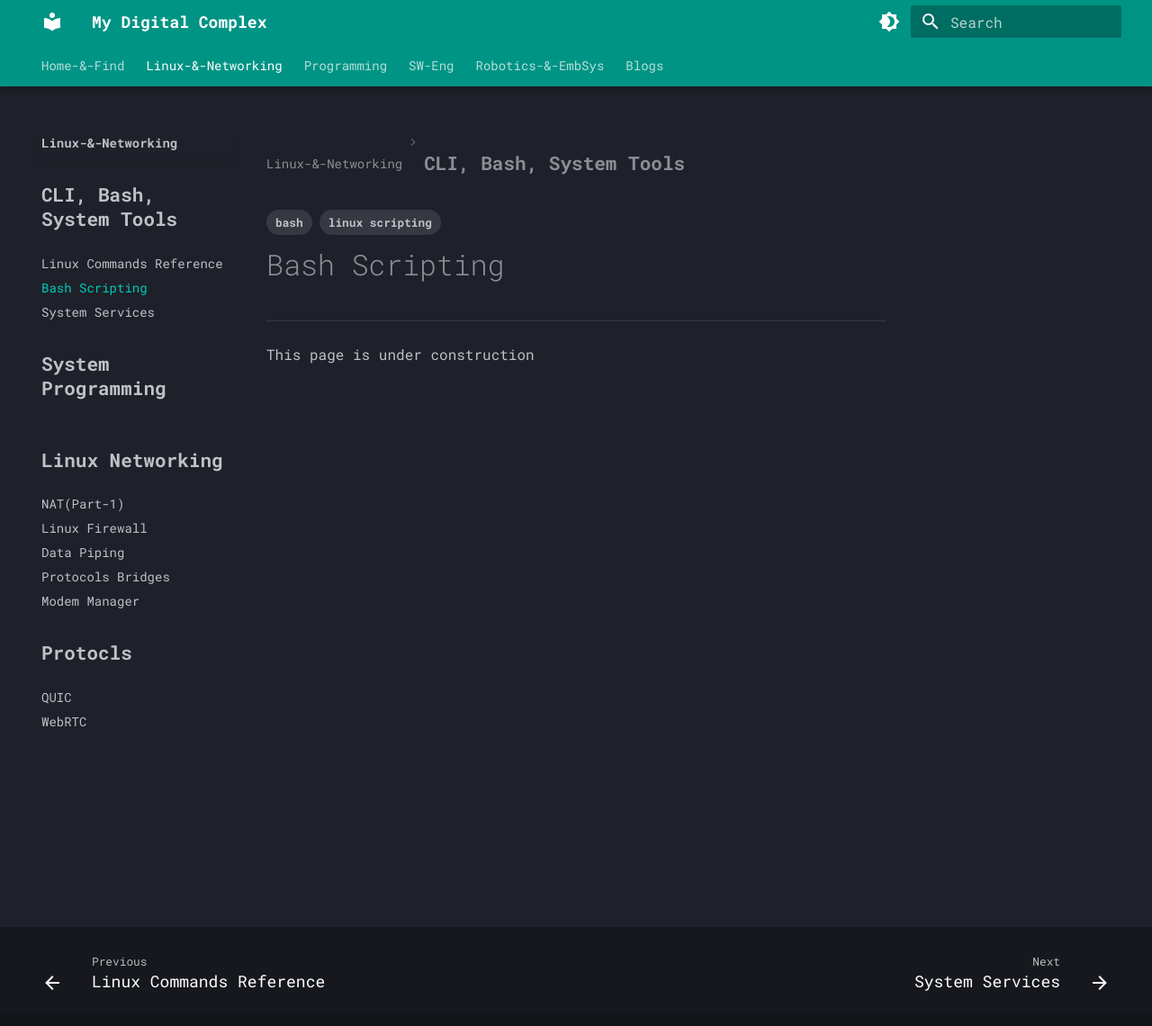
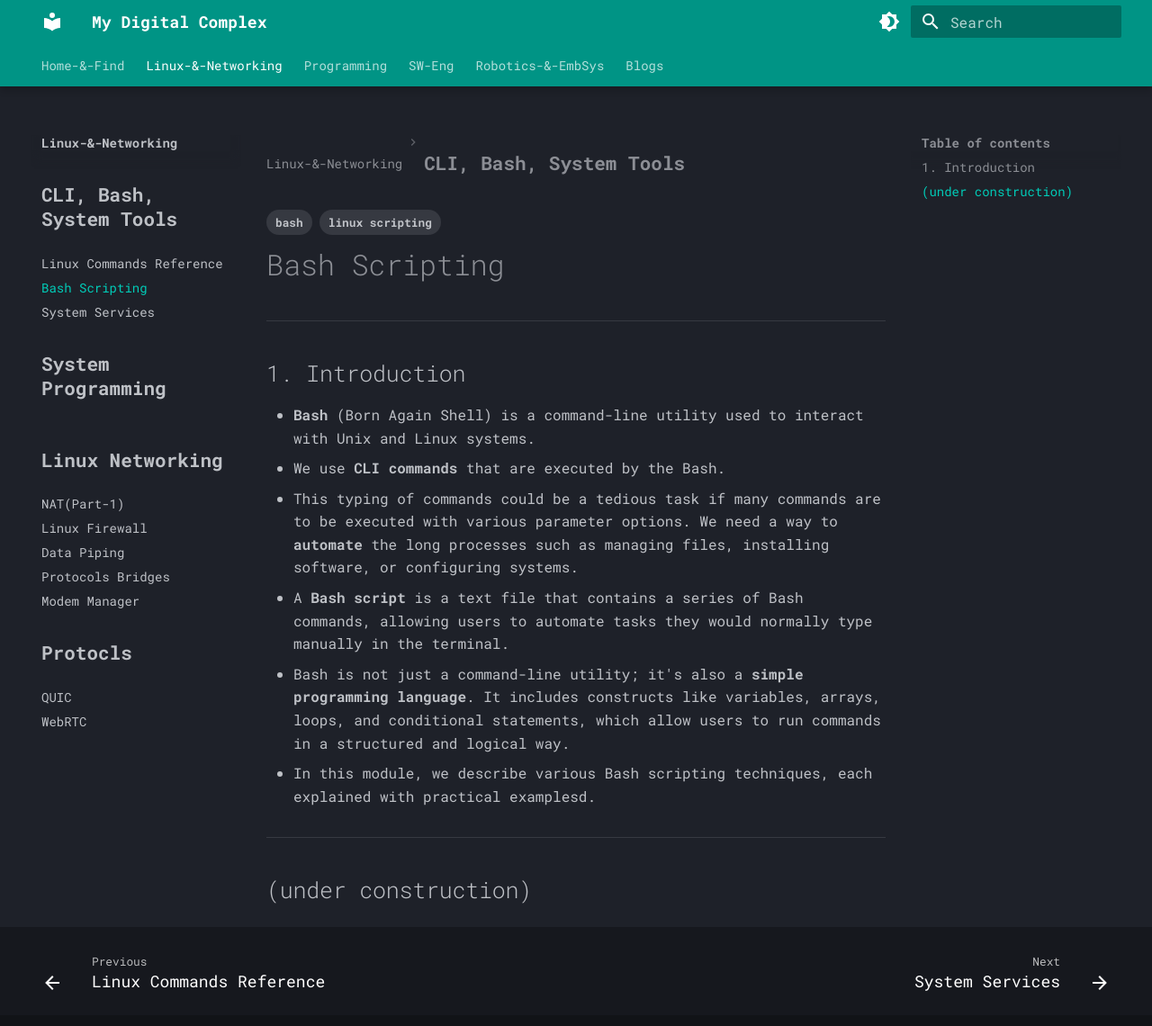
Before and after one commit to alohamujeeb/alohamujeeb.github.io, an MkDocs documentation site: the page built from docs/linux/cli-bash/bash.md, in a window 1280 px wide and 1152 px high. Shown: the top 1140 px of the window at 90% size. Built offline with MkDocs 1.6.1 and Material for MkDocs 9.7.7, drawn with Linux system fonts in a browser that asks for light colours.

Commit message:
linux commands updated

```diff
--- a/docs/linux/cli-bash/bash.md
+++ b/docs/linux/cli-bash/bash.md
@@ -5,5 +5,20 @@ tags:
 ---
 
 #Bash Scripting
+
 ---
-This page is under construction
+## 1. Introduction
+
+- **Bash** (Born Again Shell) is a command-line utility used to interact with Unix and Linux systems.
+- We use **CLI commands** that are executed by the Bash.
+
+- This typing of commands could be a tedious task if many commands are to be executed with various parameter options. We need a way to **automate** the long processes such as managing files, installing software, or configuring systems.
+
+- A **Bash script** is a text file that contains a series of Bash commands, allowing users to automate tasks they would normally type manually in the terminal.
+
+- Bash is not just a command-line utility; it's also a **simple programming language**. It includes constructs like variables, arrays, loops, and conditional statements, which allow users to run commands in a structured and logical way.
+
+- In this module, we describe various Bash scripting techniques, each explained with practical examplesd.
+
+---
+## (under construction)
```
